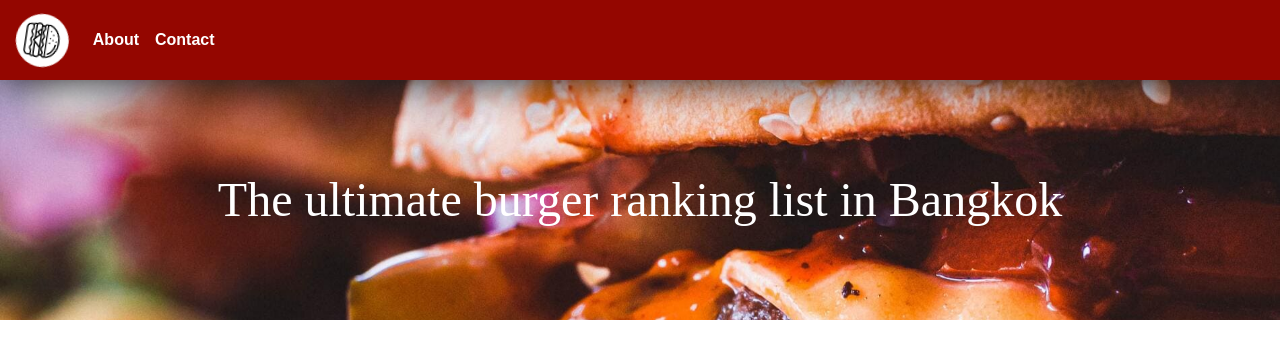
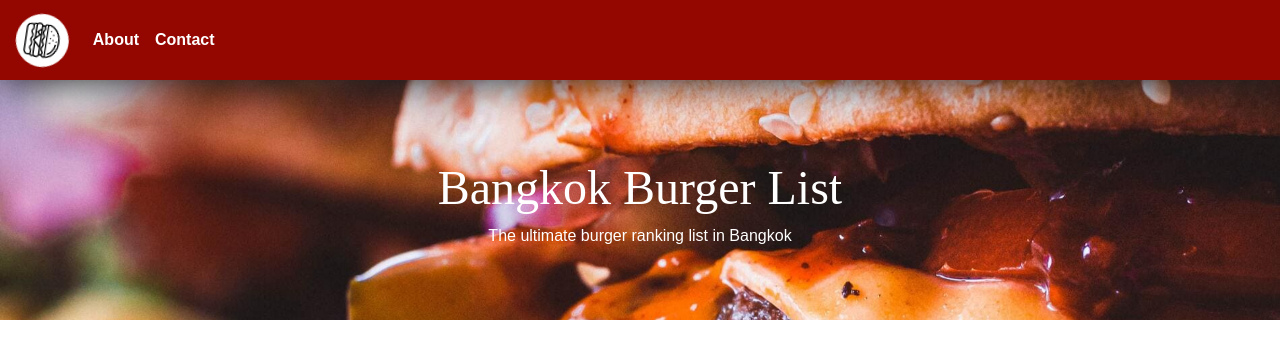
Before and after one commit to elcarp/bangkok-burger-list, a React (Create React App) app: page / in a window 1280 px wide. Shown: the top 358 px of the page. Built offline with nearby package versions, Linux system fonts and the light colour scheme.

Commit message:
title and subtitle added

```diff
--- a/src/App.css
+++ b/src/App.css
@@ -175,7 +175,8 @@ nav {
 /* import Burger from '../assets/images/burger.png' */
 
 
-.hero h1 {
+.hero h1,
+.hero p {
   margin-top: 0;
   color: #fff;
 }
--- a/src/pages/home/index.tsx
+++ b/src/pages/home/index.tsx
@@ -4,7 +4,10 @@ const Home: FunctionComponent = () => {
 	return (
 		<>
 			<div className='hero'>
-				<h1>The ultimate burger ranking list in Bangkok</h1>
+				<div className='hero-content'>
+					<h1>Bangkok Burger List</h1>
+					<p>The ultimate burger ranking list in Bangkok</p>
+				</div>
 			</div>
 		</>
 	)
```
